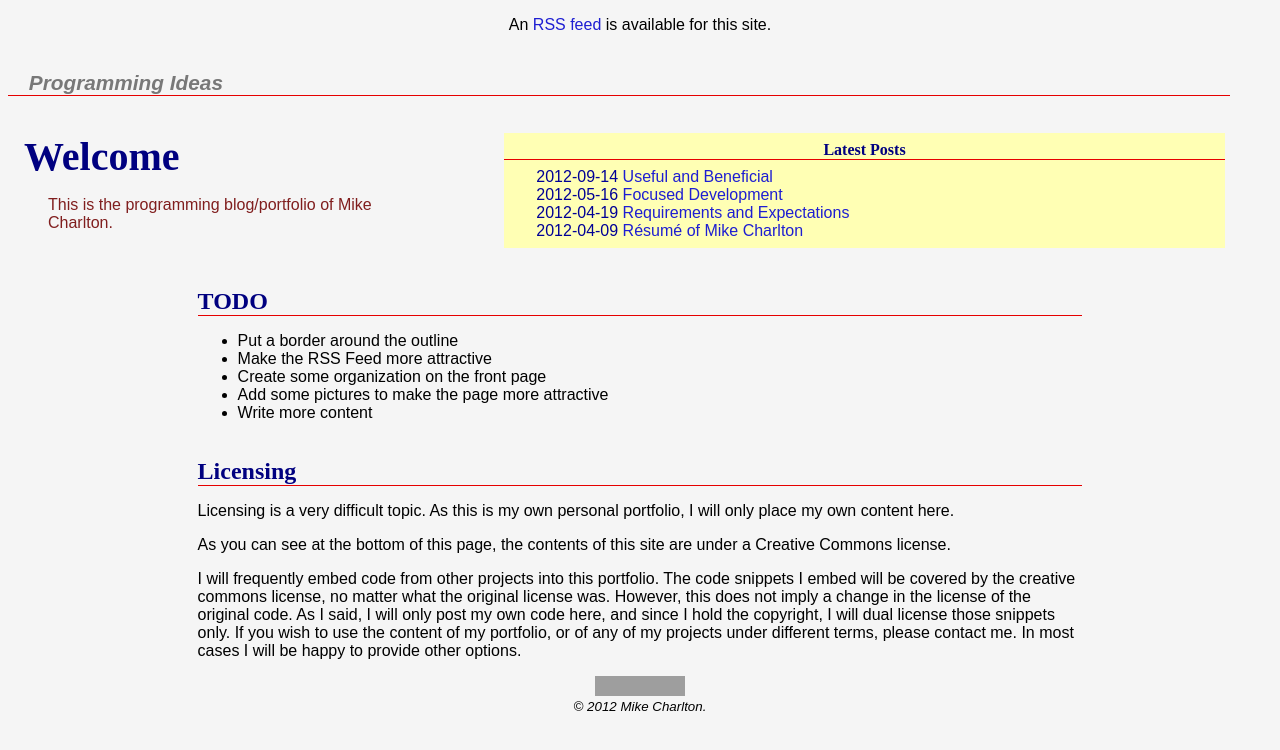
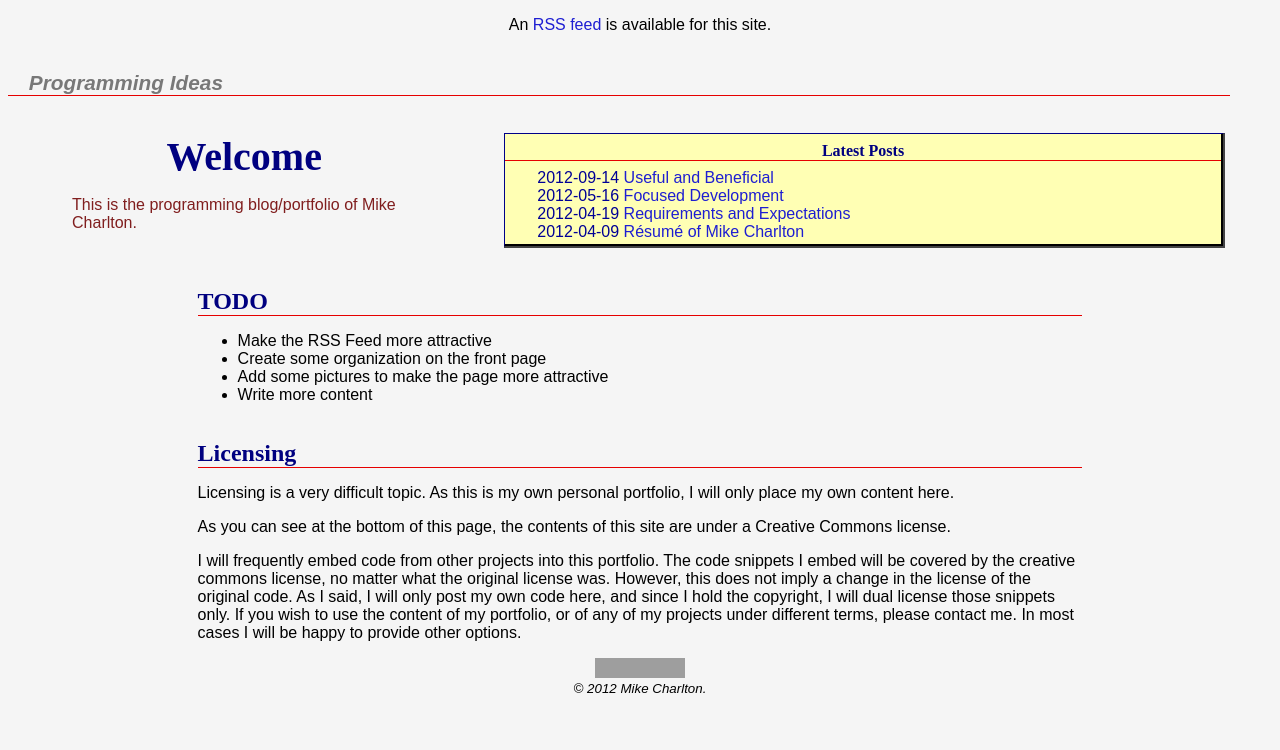
Before and after one commit to mikekchar/portfolio, a Jekyll site: the page built from index.html, in a window 1280 px wide. Shown: the top 750 px of the page. Built offline with Jekyll 4.4.1, drawn with Linux system fonts in a browser that asks for light colours; grey boxes are pictures that could not be loaded.

Commit message:
Put a border around the outline/summary Play with ajusting the title as well.

```diff
--- a/css/style.css
+++ b/css/style.css
@@ -85,6 +85,10 @@ strong {
     text-align: left;
     vertical-align: top;
 	background-color: rgb(255,255,180);
+    border-top: 1px #000088 groove;
+    border-left: 1px #000088 groove;
+	border-right: 4px #444444 groove;
+	border-bottom: 4px #444444 groove;
 }
 .abstract .row .outline .title {
     text-align: center;
@@ -106,6 +110,7 @@ strong {
     vertical-align: top;
 }
 .abstract .row .content .title {
+    text-align: center;
     font-weight: bold;
     font-size: 250%;
     color: rgb(0, 0, 128);
@@ -118,8 +123,9 @@ strong {
     font-weight: normal;
     font-size: 100%;
     color: rgb(128, 30, 30);
-    margin-left: 5%;
-    margin-right: 15%;
+    width: 80%;
+    margin-left: 10%;
+    margin-right: 10%;
 }
 .content{
 	font-family: sans-serif;
--- a/index.html
+++ b/index.html
@@ -6,7 +6,6 @@ description: This is the programming blog/portfolio of Mike Charlton.
 
 <h2>TODO</h2>
 <ul>
-    <li>Put a border around the outline</li>
     <li>Make the RSS Feed more attractive</li>
     <li>Create some organization on the front page</li>
     <li>Add some pictures to make the page more attractive</li>
```
